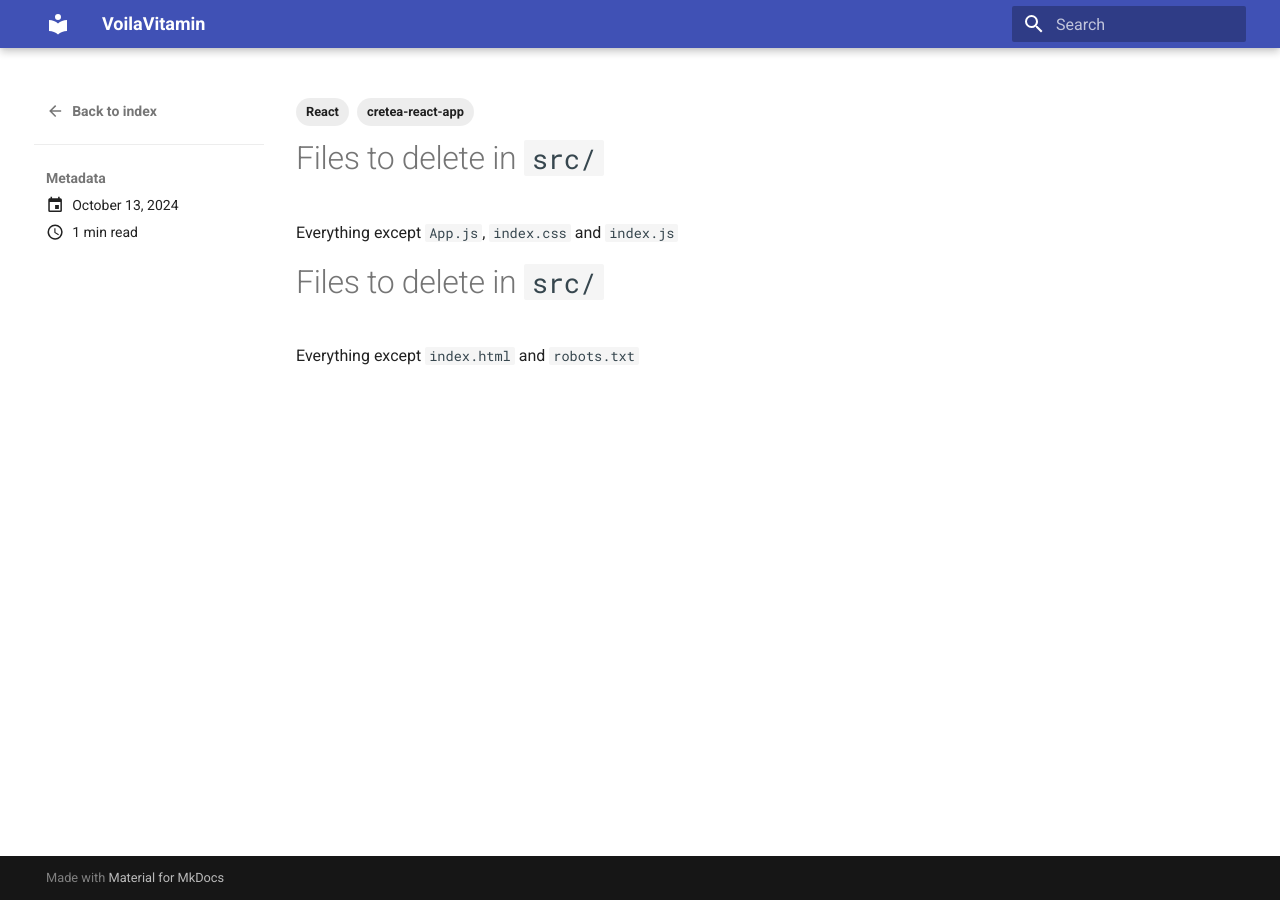
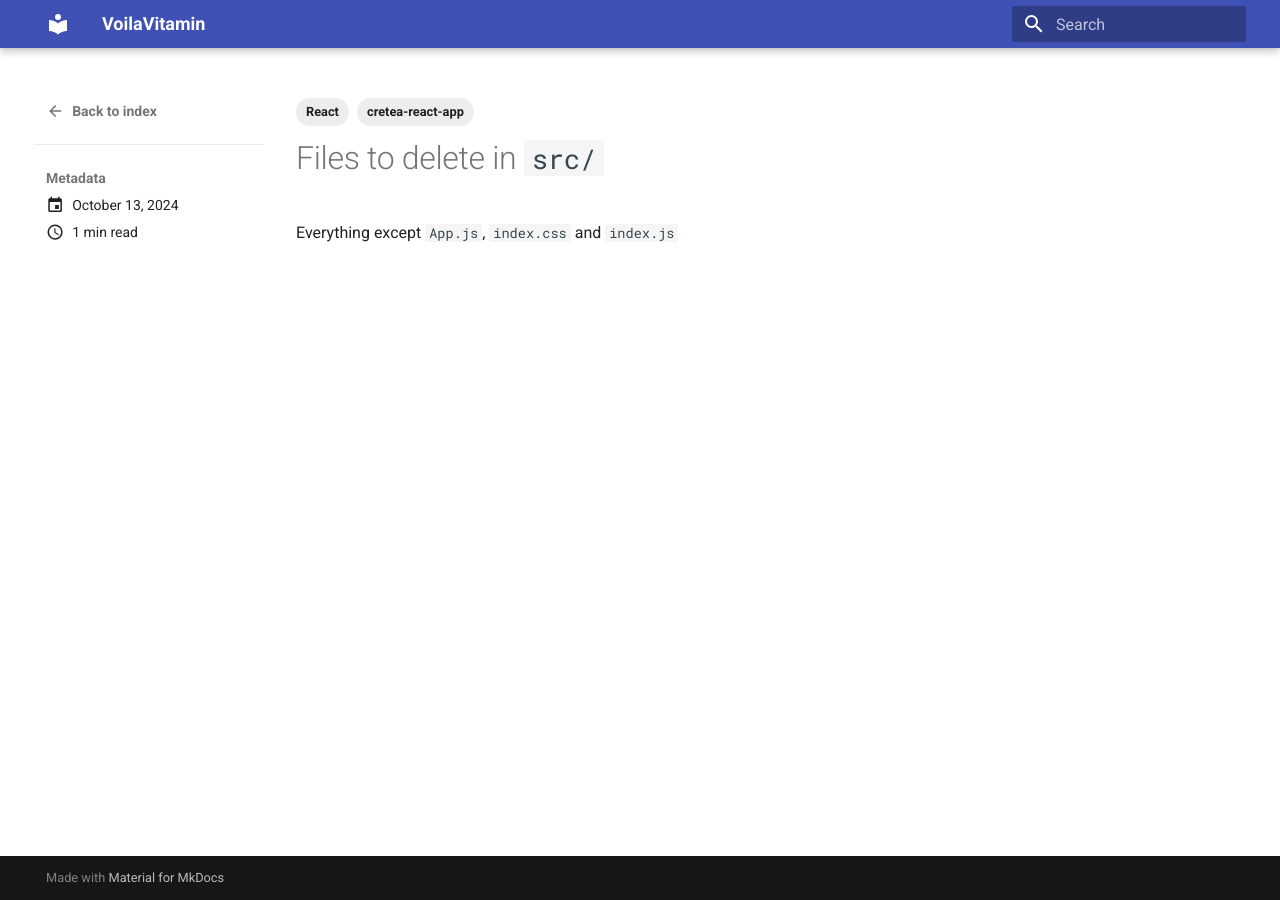
Before and after one commit to voilaVitamin/blog, an MkDocs documentation site: the page built from docs/posts/cleaning-npx-create-react-app.md, in a window 1280 px wide. Built offline with MkDocs 1.6.1 and Material for MkDocs 9.7.7, drawn with Linux system fonts in a browser that asks for light colours.

Commit message:
fix: clean react

```diff
--- a/docs/posts/cleaning-npx-create-react-app.md
+++ b/docs/posts/cleaning-npx-create-react-app.md
@@ -9,7 +9,3 @@ tags:
 # Files to delete in `src/`
 
 Everything except `App.js`, `index.css` and `index.js`
-
-# Files to delete in `src/`
-
-Everything except  `index.html` and `robots.txt`
```
